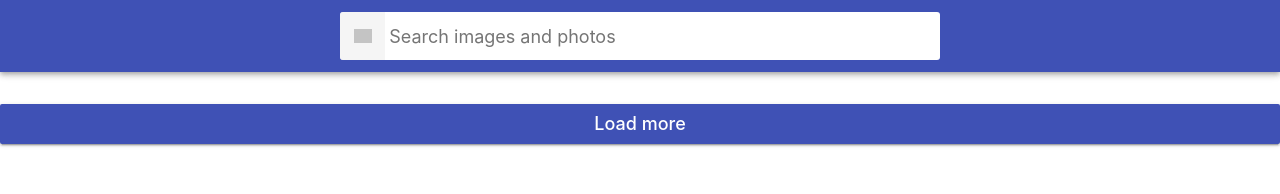
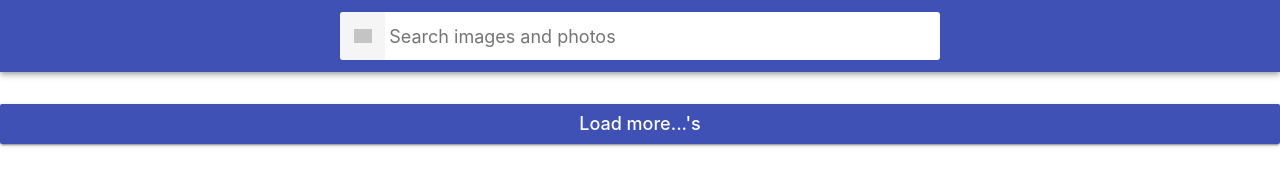
Before and after one commit to barkode/goit-react-hw-03-image-finder, a React (Create React App) app: page / in a window 1280 px wide. Shown: the top 194 px of the page. Built offline with nearby package versions, Linux system fonts and the light colour scheme; grey boxes are pictures that could not be loaded.

Commit message:
add modal

```diff
--- a/src/components/ImageGallery/ImageGallery.jsx
+++ b/src/components/ImageGallery/ImageGallery.jsx
@@ -10,6 +10,7 @@ import css from './ImageGallery.module.css';
 export class ImageGallery extends Component {
   state = {
     images: null,
+    totalHits: null,
     showModal: false,
     isLoading: false,
     modalImage: null,
@@ -22,6 +23,7 @@ export class ImageGallery extends Component {
       prevState.page !== this.state.page
     ) {
       this.setState({ isLoading: true });
+
       getImages(this.props.searchText, this.state.page)
         .then(res => {
           if (!res.ok) {
@@ -29,13 +31,13 @@ export class ImageGallery extends Component {
           }
           return res.json();
         })
-        .then(({ hits }) =>
+        .then(({ hits, totalHits }) => {
           this.setState(prev =>
             prev.images
-              ? { images: [...prev.images, ...hits] }
-              : { images: [...hits] }
-          )
-        )
+              ? { images: [...prev.images, ...hits], totalHits }
+              : { images: [...hits], totalHits }
+          );
+        })
         .catch(error =>
           toast.error(`🦄 Sory we have an ${error}. Try again.`, {
             position: 'top-center',
@@ -71,6 +73,7 @@ export class ImageGallery extends Component {
 
   render() {
     const { images, isLoading, showModal, modalImage } = this.state;
+    const searchText = this.props.searchText;
     return (
       <>
         {showModal && (
@@ -92,11 +95,17 @@ export class ImageGallery extends Component {
               />
             ))}
         </ul>
-        <PropagateLoader color="#36d7b7" size={25} loading={isLoading} />
-        {!isLoading && (
+
+        {!isLoading ? (
           <Button onClick={this.handleLoadMore}>
-            Load more {this.props.searchText}
+            {isLoading ? (
+              <PropagateLoader color="#36d7b7" size={25} />
+            ) : (
+              `Load more...${searchText}'s`
+            )}
           </Button>
+        ) : (
+          ''
         )}
       </>
     );
--- a/src/components/Modal/Modal.jsx
+++ b/src/components/Modal/Modal.jsx
@@ -26,7 +26,6 @@ export class Modal extends Component {
   };
 
   render() {
-    console.log(this.props.image);
     const { largeImageURL, tags } = this.props.image;
     return createPortal(
       <div className={css.Overlay} onClick={this.handleBackdropClick}>
```
